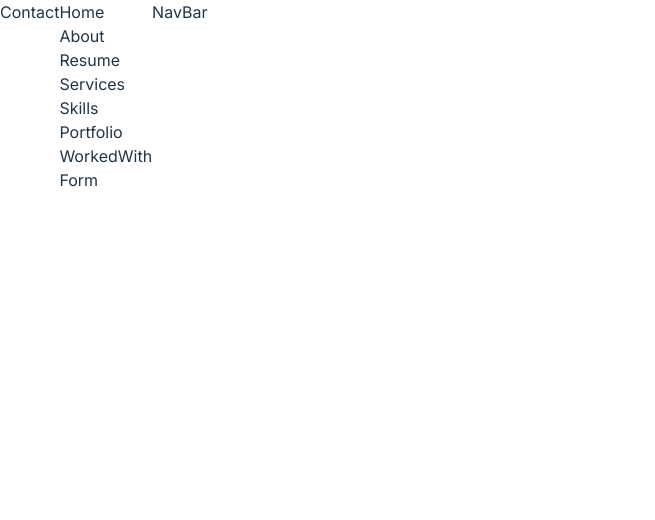
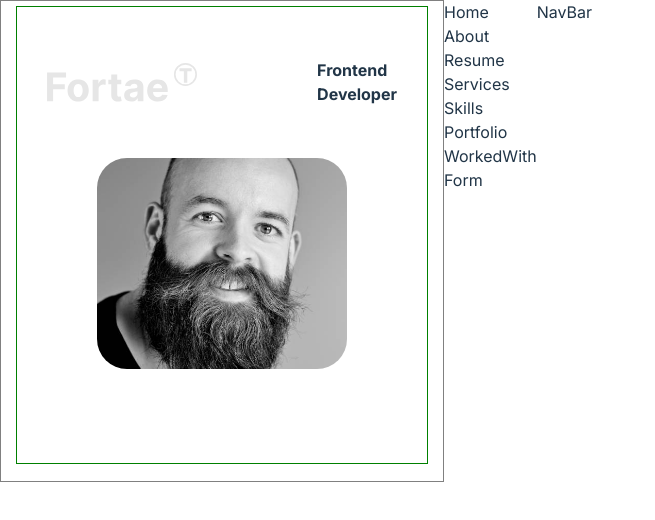
Before and after one commit to heytega/personal-portfolio, a React (Vite) app: page / in a window 1280 px wide. Shown: the top 520 px of the page, without its empty margins (0-655 px from the left). Built offline with nearby package versions, Linux system fonts and the light colour scheme.

Commit message:
creating the contact card

```diff
--- a/src/App.module.css
+++ b/src/App.module.css
@@ -3,3 +3,7 @@
   flex-direction: row;
   height: 100%;
 }
+
+.img {
+  width: 100%;
+}
--- a/src/components/Contact.jsx
+++ b/src/components/Contact.jsx
@@ -1,7 +1,25 @@
 import React from 'react';
+import Style from './Contact.module.css';
+import logo from '../assets/Logo.svg';
+import img from '../assets/me.jpg';
 
 const Contact = () => {
-  return <div>Contact</div>;
+  return (
+    <section className={Style.cardContainer}>
+      <div className={Style.card}>
+        <div className={Style.header}>
+          <img className={Style.logo} src={logo} alt='logos' />
+          <h4>
+            Frontend <br /> Developer
+          </h4>
+        </div>
+        <div className={Style.imgContainer}>
+          <img className={Style.img} src={img} alt='my image' />
+        </div>
+        <h1 className={Style.address}>anthony@gmail.com</h1>
+      </div>
+    </section>
+  );
 };
 
 export default Contact;
--- /dev/null
+++ b/src/components/Contact.module.css
@@ -0,0 +1,44 @@
+.cardContainer {
+  border: 1px solid grey;
+  padding: 5px 15px;
+  height: 100%;
+}
+
+.card {
+  width: 350px;
+  max-width: 400px;
+  border: 1px solid green;
+  padding: 30px;
+}
+
+.header {
+  display: flex;
+  flex-direction: row;
+  justify-content: space-between;
+  align-items: center;
+  margin-bottom: 30px;
+}
+
+.logo {
+  width: 150px;
+}
+
+.imgContainer {
+  width: 100%;
+  display: flex;
+  justify-content: center;
+  margin-bottom: 30px;
+}
+
+.img {
+  max-width: 250px;
+  border-radius: 30px;
+}
+
+.address {
+  font-size: 24px;
+  font-weight: 300;
+  text-align: center;
+  color: #fff;
+  margin-bottom: 0.5rem;
+}
```
Also changed, not shown: src/assets/Logo.svg (added), src/assets/me.jpg (added).
